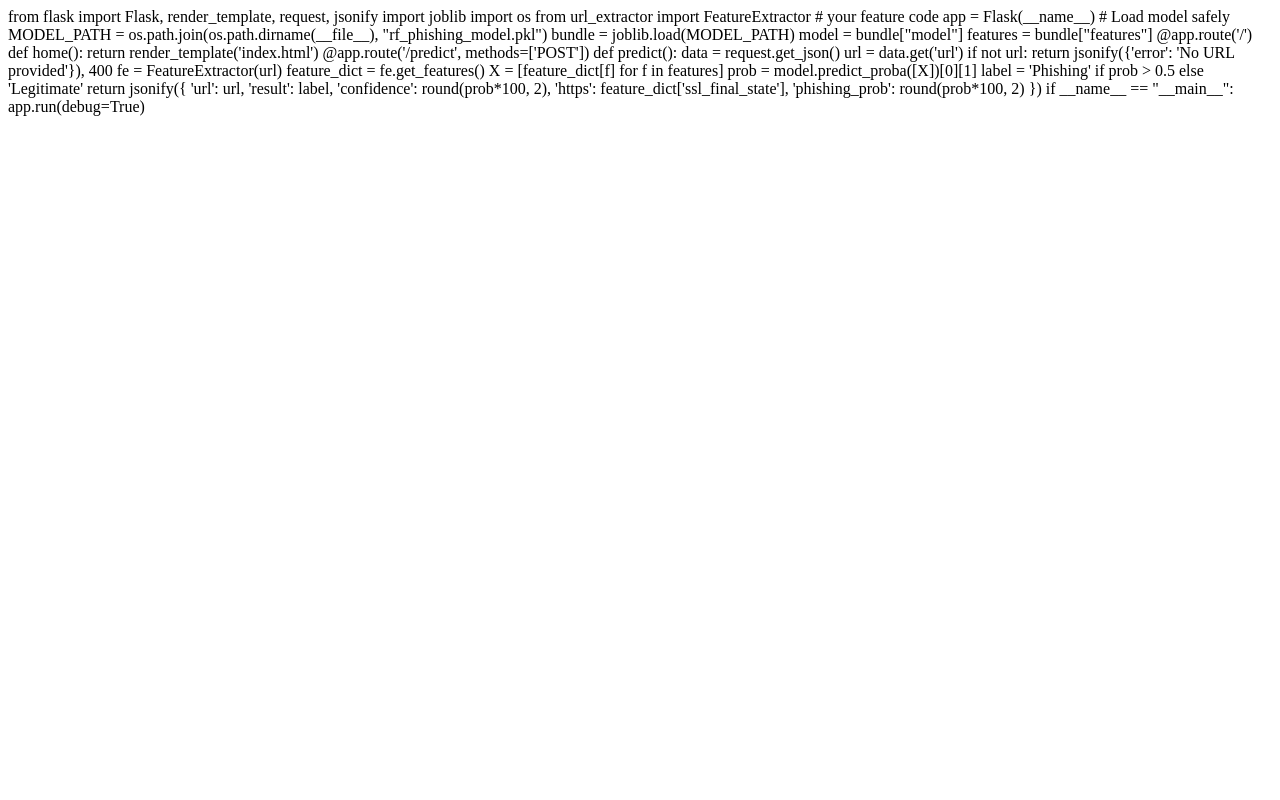
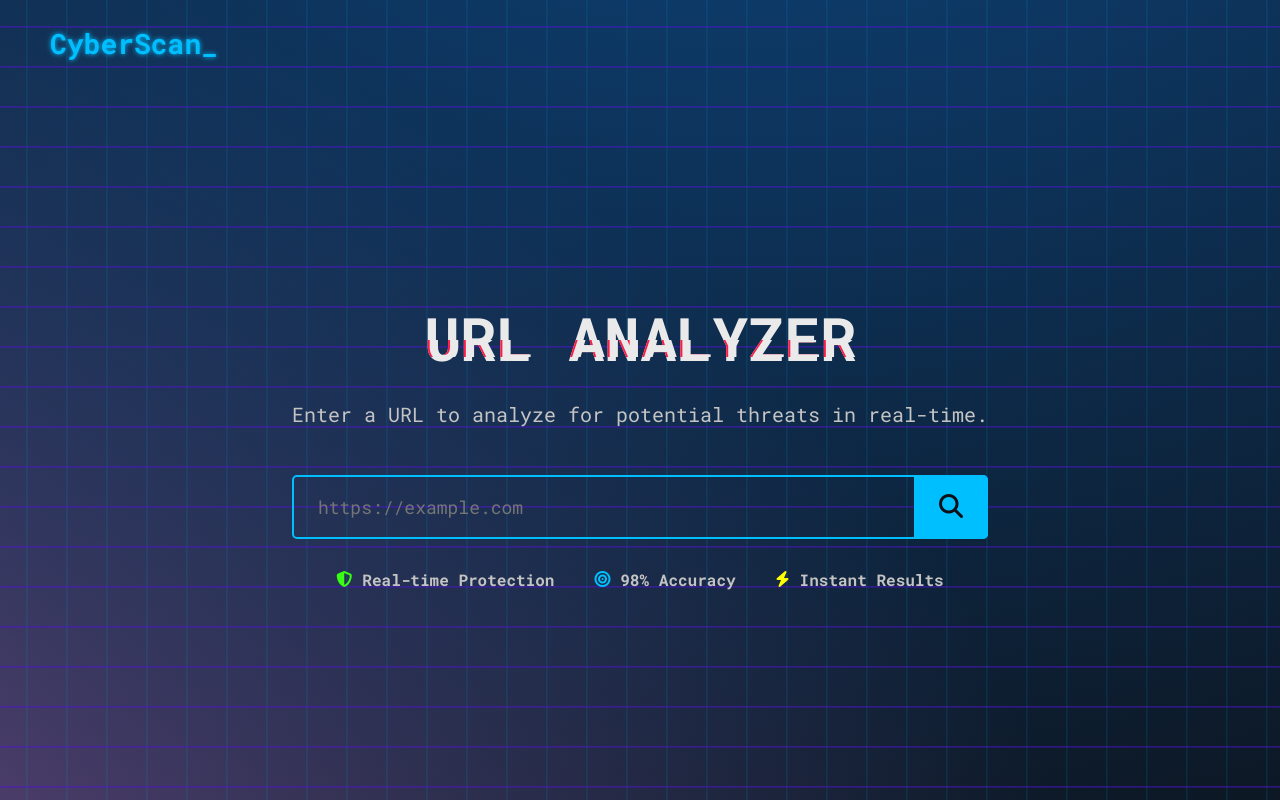
Before and after one commit to Darky1407/PhishingSiteChecker, a Flask app: page / in a window 1280 px wide. Run offline with Flask 3, Linux system fonts and the light colour scheme; parts of the project's set-up code (start-up, migrations or seed data) failed here and were passed over; some libraries are stand-ins or nearby versions.

Commit message:
Update index.html

```diff
--- a/templates/index.html
+++ b/templates/index.html
@@ -1,40 +1,79 @@
-from flask import Flask, render_template, request, jsonify
-import joblib
-import os
-from url_extractor import FeatureExtractor  # your feature code
+<!DOCTYPE html>
+<html lang="en">
+<head>
+    <meta charset="UTF-8">
+    <meta name="viewport" content="width=device-width, initial-scale=1.0">
+    <title>CyberScan | URL Analyzer</title>
 
-app = Flask(__name__)
+    <!-- Flask static CSS -->
+    <link rel="stylesheet" href="{{ url_for('static', filename='style.css') }}">
 
-# Load model safely
-MODEL_PATH = os.path.join(os.path.dirname(__file__), "rf_phishing_model.pkl")
-bundle = joblib.load(MODEL_PATH)
-model = bundle["model"]
-features = bundle["features"]
+    <!-- Google Fonts -->
+    <link rel="preconnect" href="https://fonts.googleapis.com">
+    <link rel="preconnect" href="https://fonts.gstatic.com" crossorigin>
+    <link href="https://fonts.googleapis.com/css2?family=Roboto+Mono:wght@400;700&display=swap" rel="stylesheet">
 
-@app.route('/')
-def home():
-    return render_template('index.html')
+    <!-- Font Awesome -->
+    <link rel="stylesheet" href="https://cdnjs.cloudflare.com/ajax/libs/font-awesome/6.1.1/css/all.min.css">
+</head>
+<body>
+    <div class="background-grid"></div>
 
-@app.route('/predict', methods=['POST'])
-def predict():
-    data = request.get_json()
-    url = data.get('url')
-    if not url:
-        return jsonify({'error': 'No URL provided'}), 400
+    <header class="main-header">
+        <h1 class="logo">CyberScan_</h1>
+    </header>
 
-    fe = FeatureExtractor(url)
-    feature_dict = fe.get_features()
-    X = [feature_dict[f] for f in features]
-    prob = model.predict_proba([X])[0][1]
-    label = 'Phishing' if prob > 0.5 else 'Legitimate'
+    <main class="container">
+        <div id="scan-form">
+            <h2 class="title" data-text="URL ANALYZER">URL ANALYZER</h2>
+            <p class="subtitle">Enter a URL to analyze for potential threats in real-time.</p>
+            <div class="input-wrapper">
+                <input type="text" id="urlInput" placeholder="https://example.com">
+                <button id="checkButton"><i class="fas fa-search"></i></button>
+            </div>
+            <div class="features">
+                <div class="feature-item"><i class="fas fa-shield-alt icon-safe"></i> Real-time Protection</div>
+                <div class="feature-item"><i class="fas fa-bullseye icon-primary"></i> 98% Accuracy</div>
+                <div class="feature-item"><i class="fas fa-bolt icon-warning"></i> Instant Results</div>
+            </div>
+        </div>
 
-    return jsonify({
-        'url': url,
-        'result': label,
-        'confidence': round(prob*100, 2),
-        'https': feature_dict['ssl_final_state'],
-        'phishing_prob': round(prob*100, 2)
-    })
+        <div id="scanner" class="hidden">
+            <div class="loader"></div>
+            <p>Scanning...</p>
+        </div>
 
-if __name__ == "__main__":
-    app.run(debug=True)
+        <div id="result-container" class="result-card hidden">
+            <div id="result-header" class="result-header">
+                <i id="result-icon" class="fas"></i>
+                <h2 id="result-title" class="title"></h2>
+            </div>
+
+            <div class="scan-summary">
+                <div><span>URL Scanned:</span> <span id="scanned-url"></span></div>
+                <div><span>Scan Duration:</span> <span id="scan-duration"></span></div>
+            </div>
+
+            <div class="confidence-section">
+                <h3>Confidence Score</h3>
+                <div class="progress-bar">
+                    <div id="confidence-fill" class="progress-fill"></div>
+                </div>
+                <span id="confidence-text"></span>
+            </div>
+
+            <div id="assessment-section">
+                <h3 class="assessment-title">Security Assessment</h3>
+                <div id="assessment-grid" class="assessment-grid"></div>
+            </div>
+
+            <div class="button-group">
+                <button class="btn btn-primary scan-another">New Check</button>
+            </div>
+        </div>
+    </main>
+
+    <!-- Flask static JS -->
+    <script src="{{ url_for('static', filename='script.js') }}"></script>
+</body>
+</html>
```
